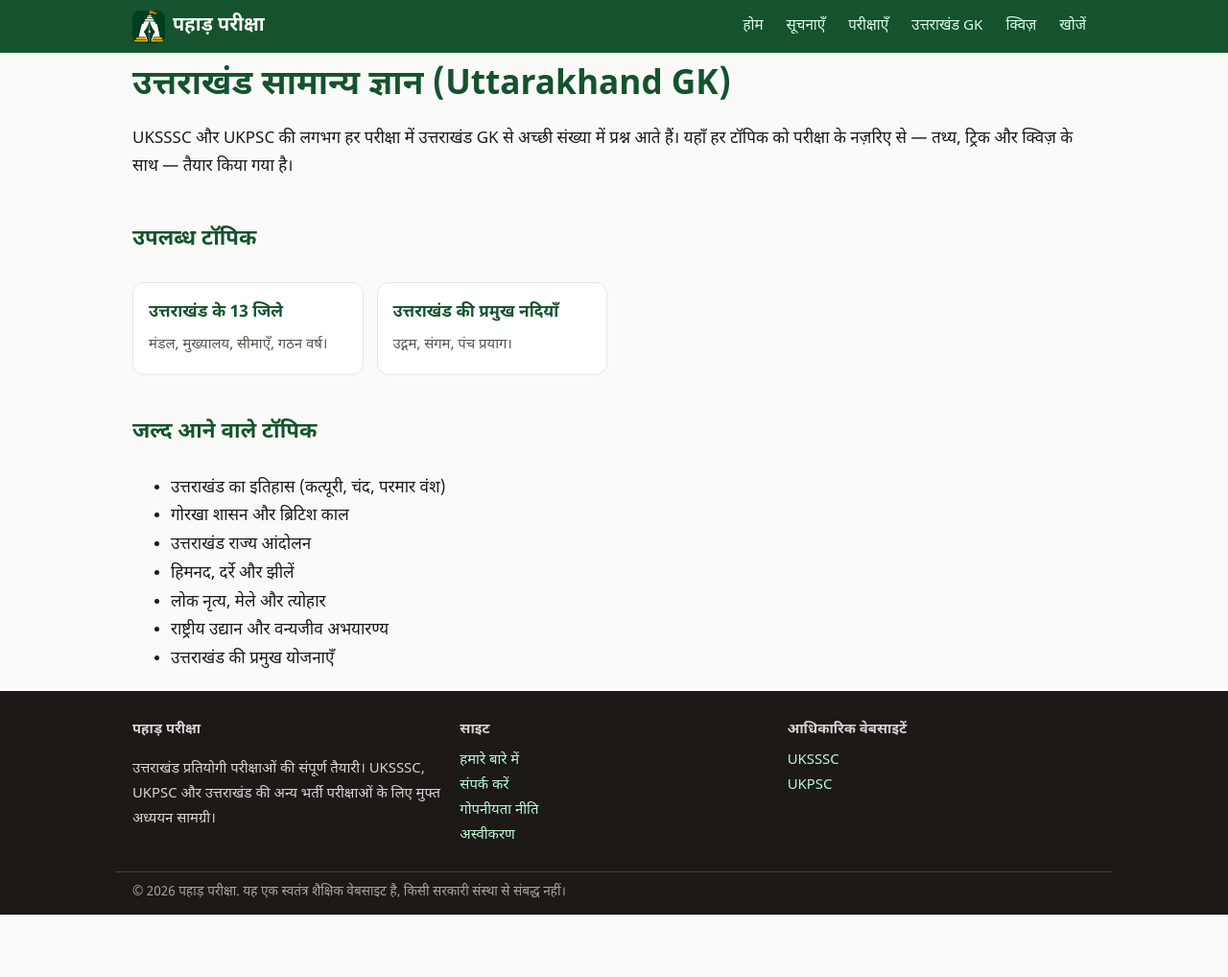
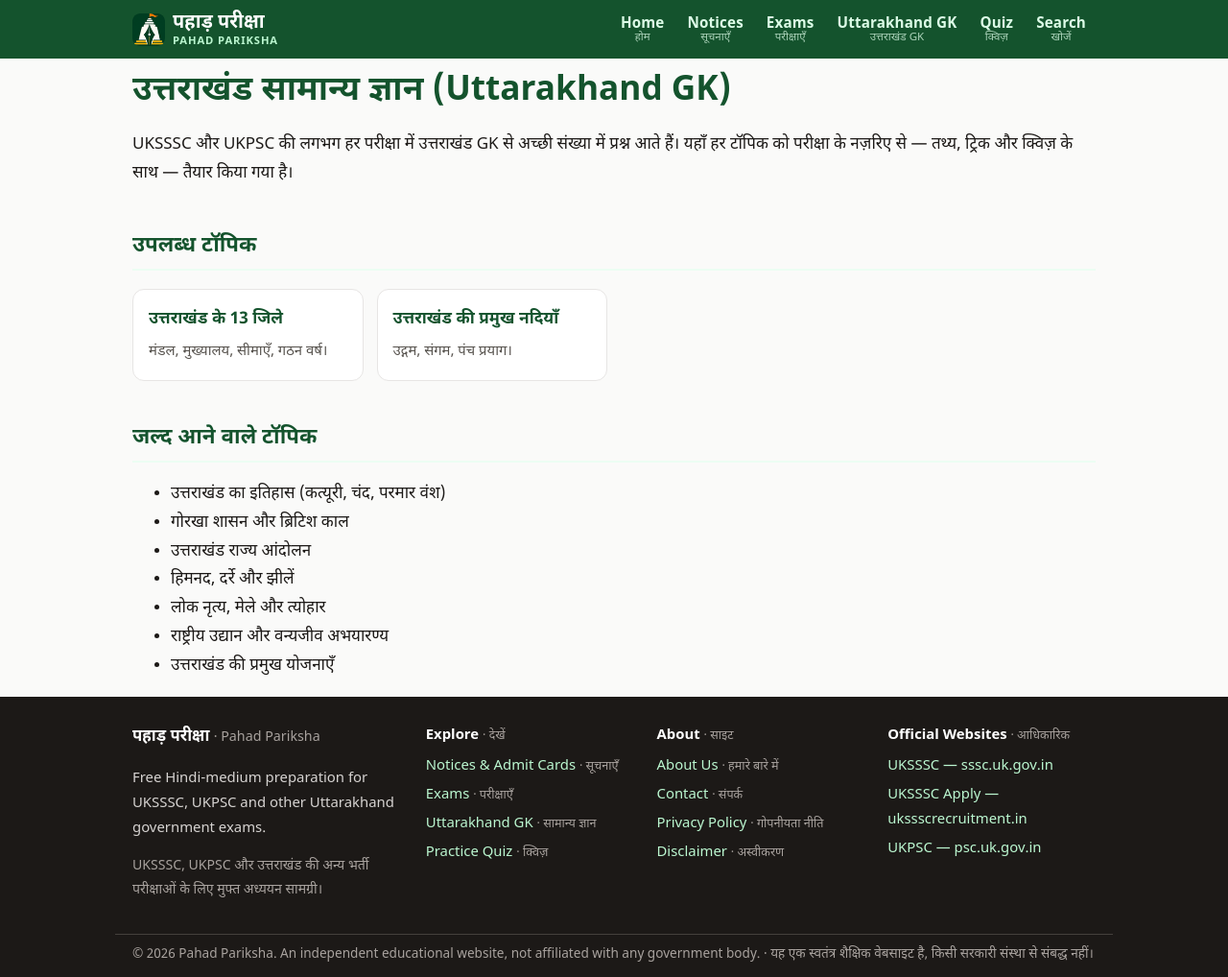
Before and after one commit to himanshupant95/pahadpariksha, an Astro site: page /gk in a window 1280 px wide. Shown: the whole page at 96% size. Before the commit the page ends 953 px from the top, so only its background shows below. Built offline with nearby package versions, Linux system fonts and the light colour scheme; Astro itself is replaced by a stand-in of ours.

Commit message:
Bilingual header (English nav with Hindi sub-labels) and bilingual footer
Co-Authored-By: Claude Opus 5.5 <noreply@anthropic.com>
Claude-Session: https://claude.ai/code/session_019hdzKWe7A8Z1rGKiHBzfqK

```diff
--- a/src/data/site.ts
+++ b/src/data/site.ts
@@ -21,10 +21,10 @@ export const SITE = {
 };
 
 export const NAV = [
-  { href: '/', label: 'होम' },
-  { href: '/notices/', label: 'सूचनाएँ' },
-  { href: '/exams/', label: 'परीक्षाएँ' },
-  { href: '/gk/', label: 'उत्तराखंड GK' },
-  { href: '/quiz/', label: 'क्विज़' },
-  { href: '/search/', label: 'खोजें' },
+  { href: '/', label: 'Home', hi: 'होम' },
+  { href: '/notices/', label: 'Notices', hi: 'सूचनाएँ' },
+  { href: '/exams/', label: 'Exams', hi: 'परीक्षाएँ' },
+  { href: '/gk/', label: 'Uttarakhand GK', hi: 'उत्तराखंड GK' },
+  { href: '/quiz/', label: 'Quiz', hi: 'क्विज़' },
+  { href: '/search/', label: 'Search', hi: 'खोजें' },
 ];
--- a/src/layouts/Base.astro
+++ b/src/layouts/Base.astro
@@ -72,17 +72,17 @@ const path = Astro.url.pathname;
     <slot name="head" />
   </head>
   <body>
-    <a class="skip" href="#main">मुख्य सामग्री पर जाएँ</a>
+    <a class="skip" href="#main">Skip to content</a>
     <header class="site-header">
       <div class="wrap header-inner">
         <a href="/" class="brand" aria-label={SITE.name}>
           <img src="/images/logo-64.png" width="34" height="34" alt="" class="brand-logo" />
-          <span>{SITE.name}</span>
+          <span class="brand-text">{SITE.name}<small>{SITE.nameEn}</small></span>
         </a>
-        <nav aria-label="मुख्य मेनू">
+        <nav aria-label="Main menu / मुख्य मेनू">
           <ul>
             {NAV.map((n) => (
-              <li><a href={n.href} aria-current={(n.href === '/' ? path === '/' : path.startsWith(n.href)) ? 'page' : undefined}>{n.label}</a></li>
+              <li><a href={n.href} aria-current={(n.href === '/' ? path === '/' : path.startsWith(n.href)) ? 'page' : undefined}><span class="en">{n.label}</span><span class="hi">{n.hi}</span></a></li>
             ))}
           </ul>
         </nav>
@@ -96,27 +96,38 @@ const path = Astro.url.pathname;
     <footer class="site-footer">
       <div class="wrap footer-grid">
         <div>
-          <strong>{SITE.name}</strong>
-          <p>{SITE.tagline}। UKSSSC, UKPSC और उत्तराखंड की अन्य भर्ती परीक्षाओं के लिए मुफ्त अध्ययन सामग्री।</p>
+          <strong class="f-brand">{SITE.name} <span>· {SITE.nameEn}</span></strong>
+          <p>Free Hindi-medium preparation for UKSSSC, UKPSC and other Uttarakhand government exams.</p>
+          <p class="f-hi">UKSSSC, UKPSC और उत्तराखंड की अन्य भर्ती परीक्षाओं के लिए मुफ्त अध्ययन सामग्री।</p>
         </div>
         <div>
-          <strong>साइट</strong>
+          <strong>Explore <span>· देखें</span></strong>
           <ul>
-            <li><a href="/about/">हमारे बारे में</a></li>
-            <li><a href="/contact/">संपर्क करें</a></li>
-            <li><a href="/privacy-policy/">गोपनीयता नीति</a></li>
-            <li><a href="/disclaimer/">अस्वीकरण</a></li>
+            <li><a href="/notices/">Notices &amp; Admit Cards <span>· सूचनाएँ</span></a></li>
+            <li><a href="/exams/">Exams <span>· परीक्षाएँ</span></a></li>
+            <li><a href="/gk/">Uttarakhand GK <span>· सामान्य ज्ञान</span></a></li>
+            <li><a href="/quiz/">Practice Quiz <span>· क्विज़</span></a></li>
           </ul>
         </div>
         <div>
-          <strong>आधिकारिक वेबसाइटें</strong>
+          <strong>About <span>· साइट</span></strong>
           <ul>
-            <li><a href="https://sssc.uk.gov.in/" rel="noopener" target="_blank">UKSSSC</a></li>
-            <li><a href="https://psc.uk.gov.in/" rel="noopener" target="_blank">UKPSC</a></li>
+            <li><a href="/about/">About Us <span>· हमारे बारे में</span></a></li>
+            <li><a href="/contact/">Contact <span>· संपर्क</span></a></li>
+            <li><a href="/privacy-policy/">Privacy Policy <span>· गोपनीयता नीति</span></a></li>
+            <li><a href="/disclaimer/">Disclaimer <span>· अस्वीकरण</span></a></li>
+          </ul>
+        </div>
+        <div>
+          <strong>Official Websites <span>· आधिकारिक</span></strong>
+          <ul>
+            <li><a href="https://sssc.uk.gov.in/" rel="noopener" target="_blank">UKSSSC — sssc.uk.gov.in</a></li>
+            <li><a href="https://ukssscrecruitment.in/" rel="noopener" target="_blank">UKSSSC Apply — ukssscrecruitment.in</a></li>
+            <li><a href="https://psc.uk.gov.in/" rel="noopener" target="_blank">UKPSC — psc.uk.gov.in</a></li>
           </ul>
         </div>
       </div>
-      <p class="wrap copy">© {new Date().getFullYear()} {SITE.name}. यह एक स्वतंत्र शैक्षिक वेबसाइट है, किसी सरकारी संस्था से संबद्ध नहीं।</p>
+      <p class="wrap copy">© {new Date().getFullYear()} {SITE.nameEn}. An independent educational website, not affiliated with any government body. · यह एक स्वतंत्र शैक्षिक वेबसाइट है, किसी सरकारी संस्था से संबद्ध नहीं।</p>
     </footer>
   </body>
 </html>
@@ -141,7 +152,12 @@ const path = Astro.url.pathname;
   .brand-logo { border-radius: 8px; display: block; }
   .brand { display: flex; align-items: center; gap: 8px; color: #fff; text-decoration: none; font-weight: 700; font-size: 1.25rem; }
   .site-header ul { list-style: none; display: flex; flex-wrap: wrap; gap: 4px; margin: 0; padding: 0; }
-  .site-header nav a { color: #dcfce7; text-decoration: none; padding: 6px 10px; border-radius: 8px; font-size: .95rem; }
+  .site-header nav a { color: #dcfce7; text-decoration: none; padding: 4px 10px; border-radius: 8px; font-size: .95rem; display: flex; flex-direction: column; align-items: center; line-height: 1.25; }
+  .site-header nav a .en { font-weight: 600; font-family: system-ui, -apple-system, 'Segoe UI', sans-serif; letter-spacing: .01em; }
+  .site-header nav a .hi { font-size: .72rem; opacity: .75; }
+  .brand-text { display: flex; flex-direction: column; line-height: 1.15; }
+  .brand-text small { font-size: .7rem; font-weight: 600; letter-spacing: .08em; text-transform: uppercase; color: #bbf7d0; font-family: system-ui, -apple-system, 'Segoe UI', sans-serif; }
+  @media (max-width: 640px) { .site-header nav a .hi { display: none; } .site-header nav a { padding: 5px 8px; font-size: .9rem; } }
   .site-header nav a:hover, .site-header nav a[aria-current='page'] { background: rgba(255,255,255,.14); color: #fff; }
 
   main { padding-top: 24px; padding-bottom: 48px; min-height: 60vh; }
@@ -166,7 +182,14 @@ const path = Astro.url.pathname;
 
   .site-footer { background: #1c1917; color: #d6d3d1; padding: 28px 0 10px; font-size: .93rem; }
   .site-footer a { color: #bbf7d0; text-decoration: none; }
-  .footer-grid { display: grid; grid-template-columns: repeat(auto-fit, minmax(200px, 1fr)); gap: 20px; }
+  .footer-grid { display: grid; grid-template-columns: 1.3fr repeat(3, 1fr); gap: 24px; }
+  @media (max-width: 860px) { .footer-grid { grid-template-columns: 1fr 1fr; } }
+  @media (max-width: 520px) { .footer-grid { grid-template-columns: 1fr; } }
+  .site-footer strong { color: #fff; }
+  .site-footer strong span, .footer-grid li a span { color: #a8a29e; font-weight: 400; font-size: .85em; }
+  .f-brand { font-size: 1.05rem; }
+  .f-hi { color: #a8a29e; font-size: .88rem; }
+  .footer-grid li { margin: 4px 0; }
   .footer-grid ul { list-style: none; padding: 0; margin: 6px 0; }
   .copy { border-top: 1px solid #44403c; padding-top: 10px; margin-top: 18px; font-size: .85rem; color: #a8a29e; }
 </style>
```
